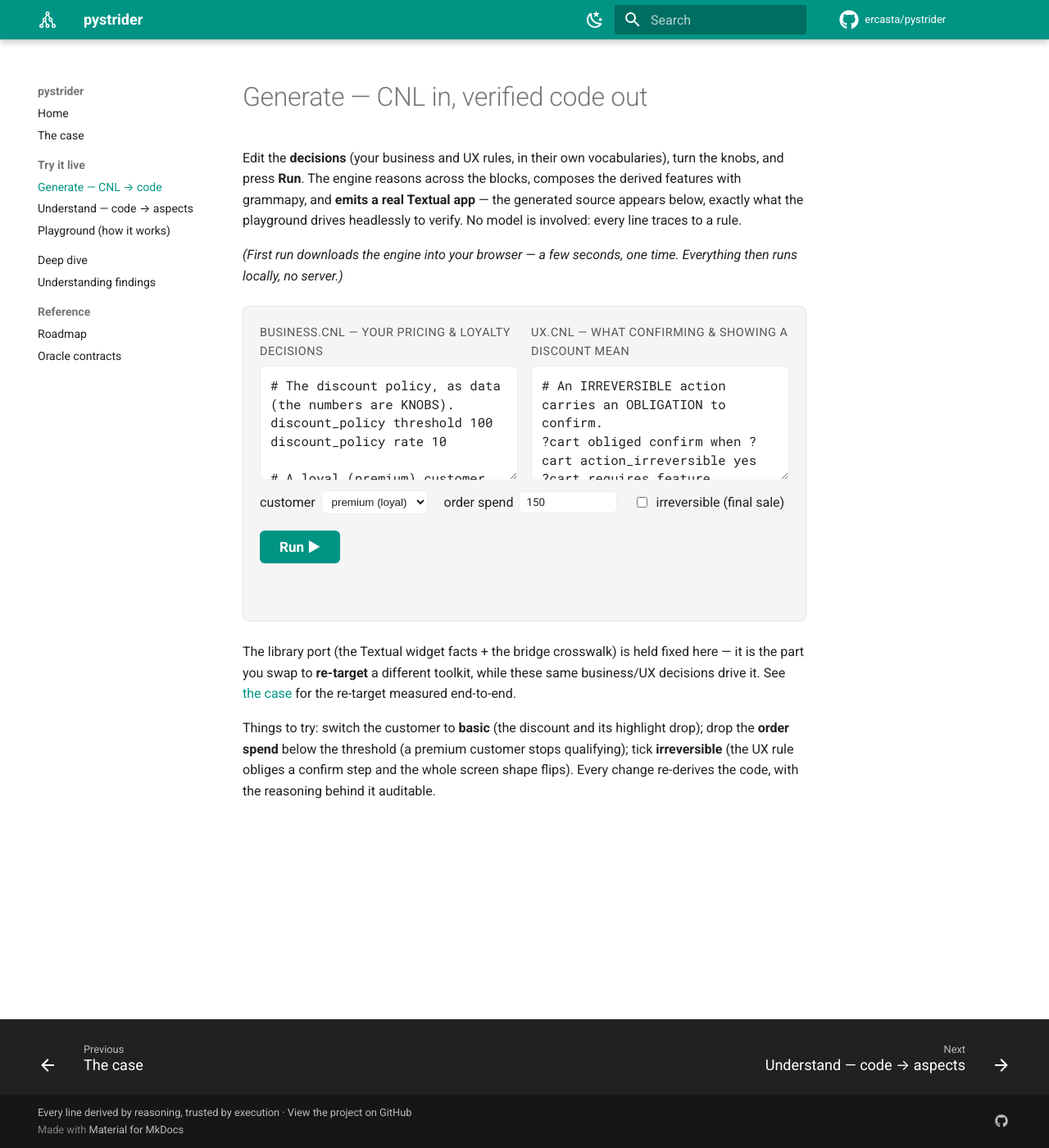
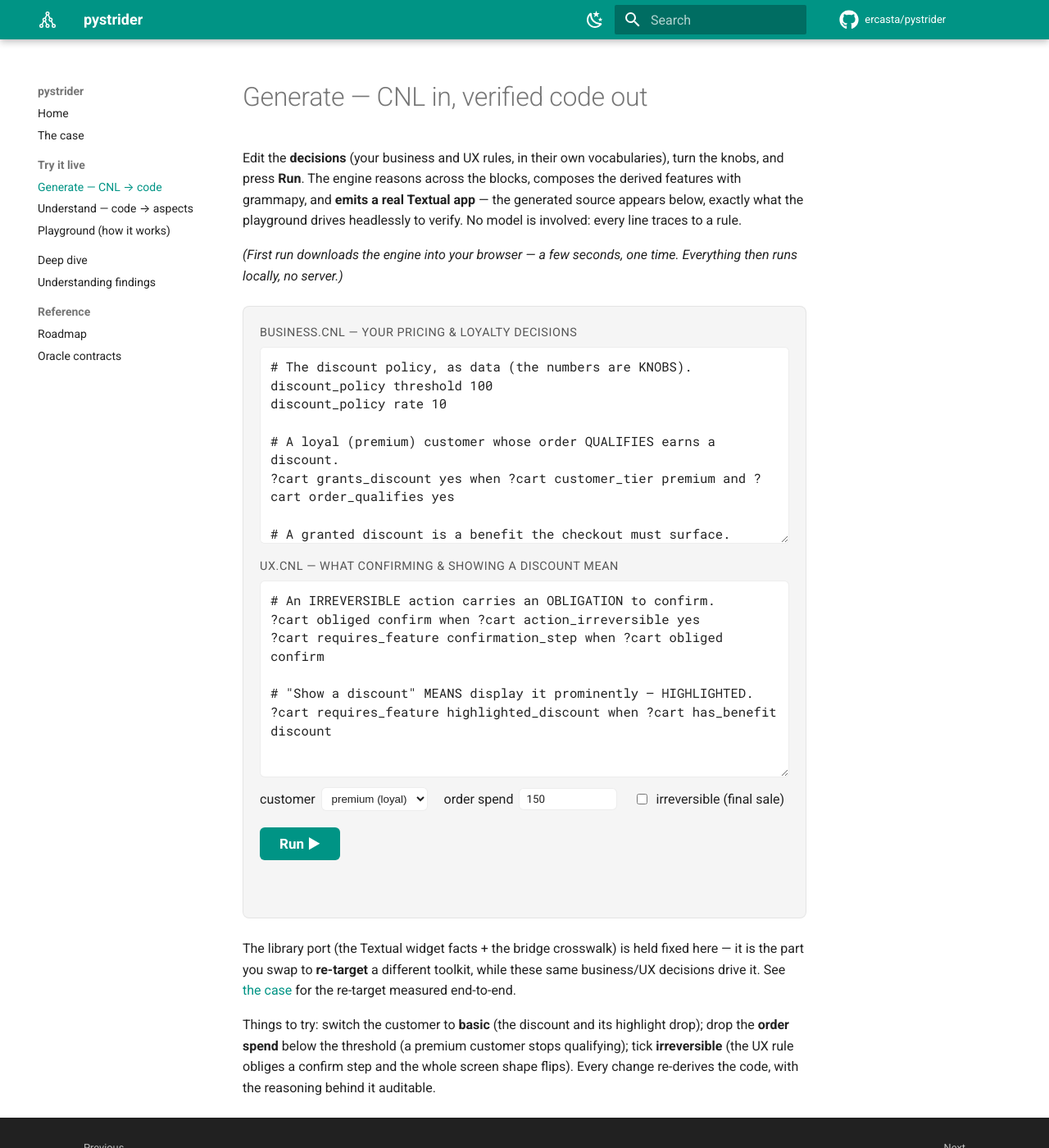
Before and after one commit to ercasta/pystrider, an MkDocs documentation site: the page built from docs/generate.md, in a window 1280 px wide and 1400 px high. Shown: the whole window at 82% size. Built offline with MkDocs 1.6.1 and Material for MkDocs 9.7.7, drawn with Linux system fonts in a browser that asks for light colours; comment, search, counter and statistics services are not loaded.

Commit message:
update site

```diff
--- a/docs/generate.md
+++ b/docs/generate.md
@@ -9,7 +9,7 @@ verify. No model is involved: every line traces to a rule.
 locally, no server.)*
 
 <div class="ps-playground" data-mode="generate" markdown="0">
-  <div class="ps-grid ps-two">
+  <div class="ps-grid">
     <div class="ps-field">
       <label>business.cnl — your pricing &amp; loyalty decisions</label>
       <textarea class="ps-business ps-cnl-input" spellcheck="false"># The discount policy, as data (the numbers are KNOBS).
--- a/docs/stylesheets/extra.css
+++ b/docs/stylesheets/extra.css
@@ -32,8 +32,8 @@
   color: var(--md-default-fg-color);
   resize: vertical;
 }
-.ps-code-input { min-height: 11rem; }
-.ps-cnl-input { min-height: 7rem; }
+.ps-code-input { min-height: 15rem; }
+.ps-cnl-input { min-height: 12rem; }
 
 .ps-knobs { display: flex; flex-wrap: wrap; align-items: center; gap: 1rem; margin: 0.6rem 0; }
 .ps-knobs label { font-size: 0.8rem; display: inline-flex; align-items: center; gap: 0.35rem; }
```
